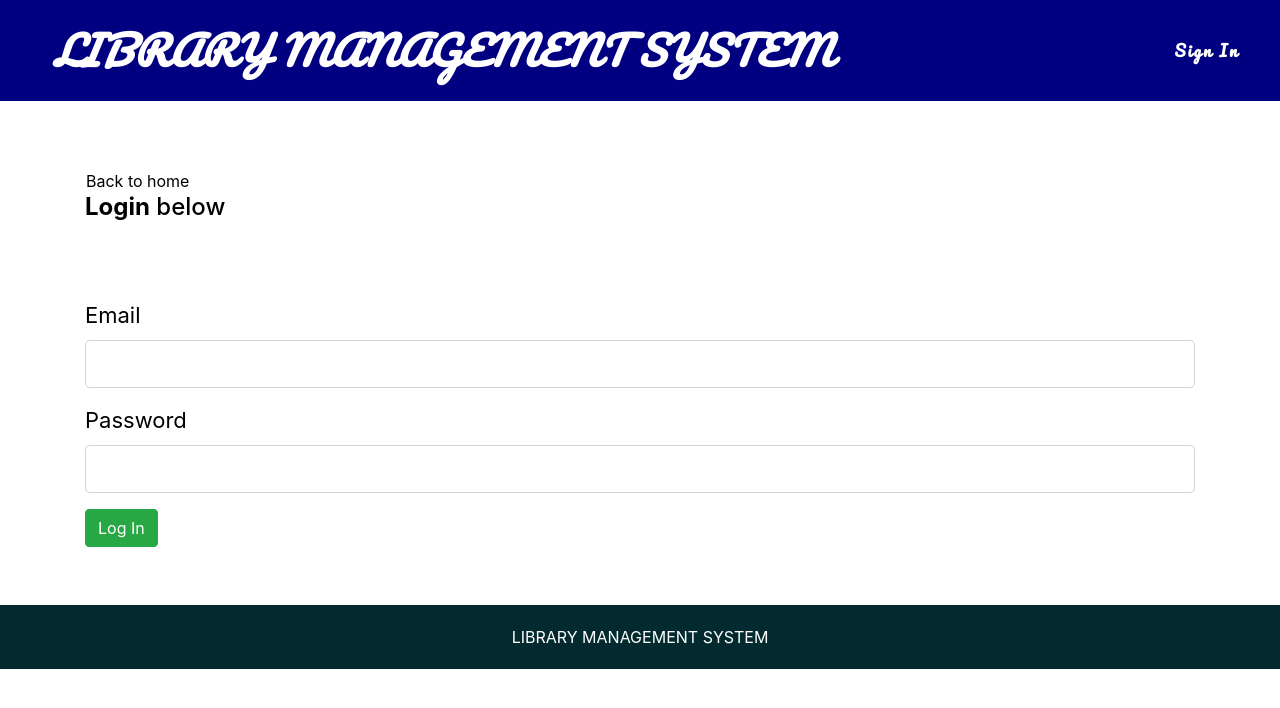
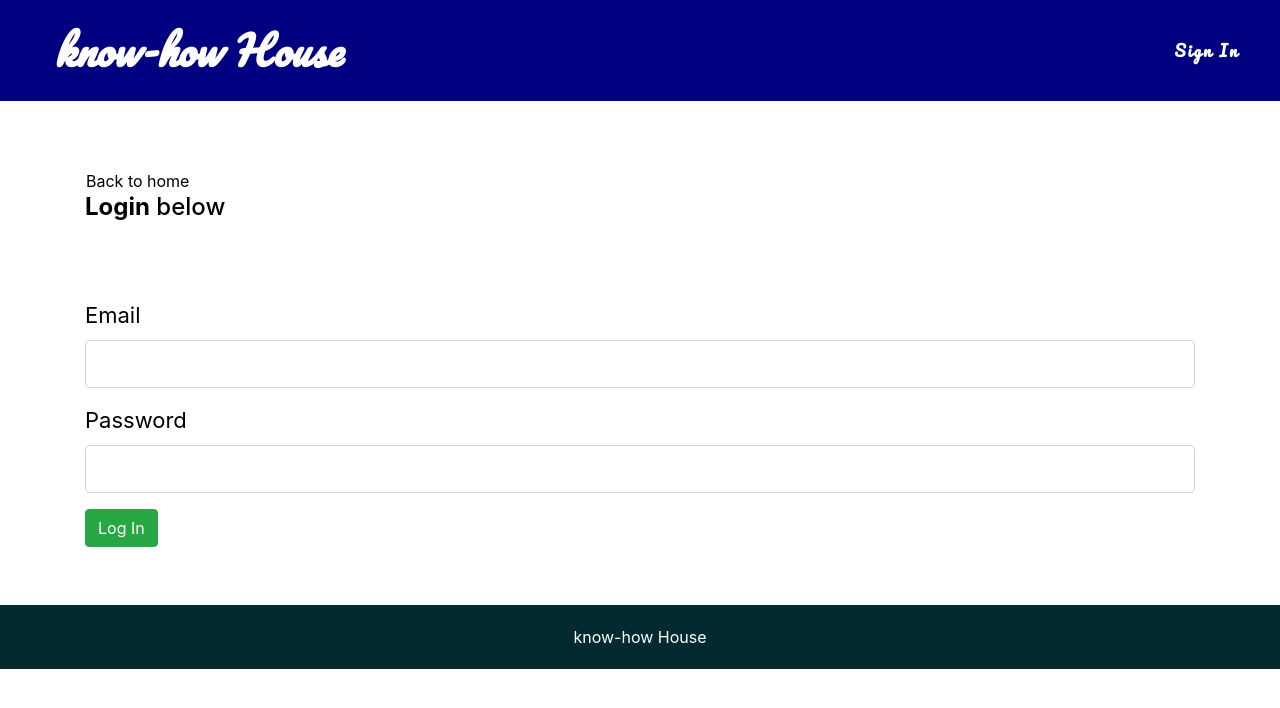
Before and after one commit to mayankworld/know_how_House, a React (Create React App) app in the folder client/: page /login in a window 1280 px wide. Shown: the top 708 px of the page. Built offline with nearby package versions, Linux system fonts and the light colour scheme.

Commit message:
Chnage of Name

```diff
--- a/client/src/components/layout/Footer.js
+++ b/client/src/components/layout/Footer.js
@@ -7,7 +7,7 @@ class Footer extends Component{
 
         return(
             <footer>
-                <p className="text-center">LIBRARY MANAGEMENT SYSTEM</p>
+                <p className="text-center">know-how House</p>
             </footer>
         );
     }
--- a/client/src/components/layout/Navbar.js
+++ b/client/src/components/layout/Navbar.js
@@ -43,7 +43,7 @@ class Navbar extends Component{
 
         return(
             <nav className="navbar navbar-default">
-                <i className="navbar-brand">LIBRARY MANAGEMENT SYSTEM</i>
+                <i className="navbar-brand">know-how House</i>
                 <div className="menus">
                     {isAuthenticated === true ? authLinks : guestLinks}
                 </div>
```
Also changed, not shown: 2 other files (tests, documents, lock files or other folders).
